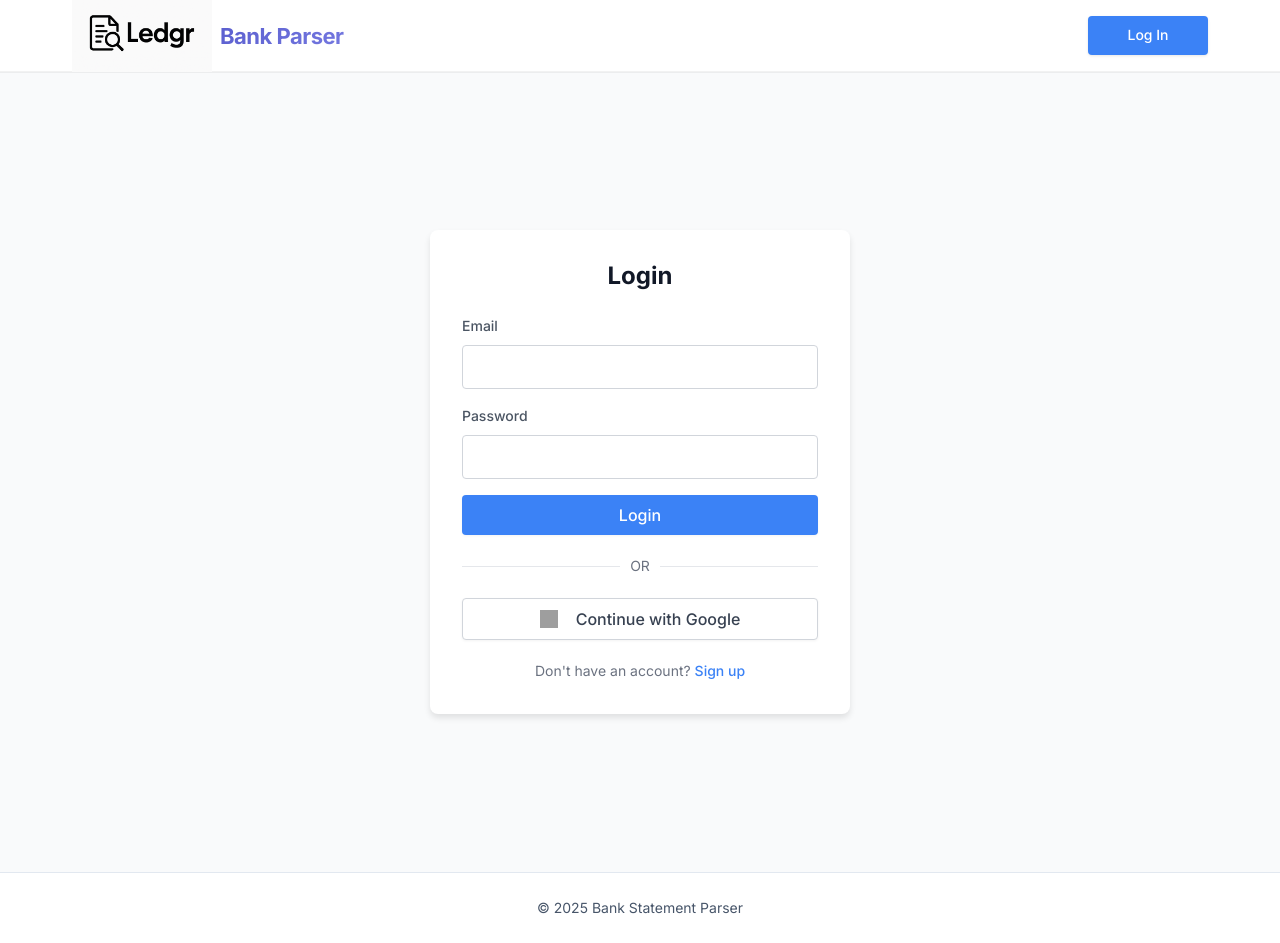
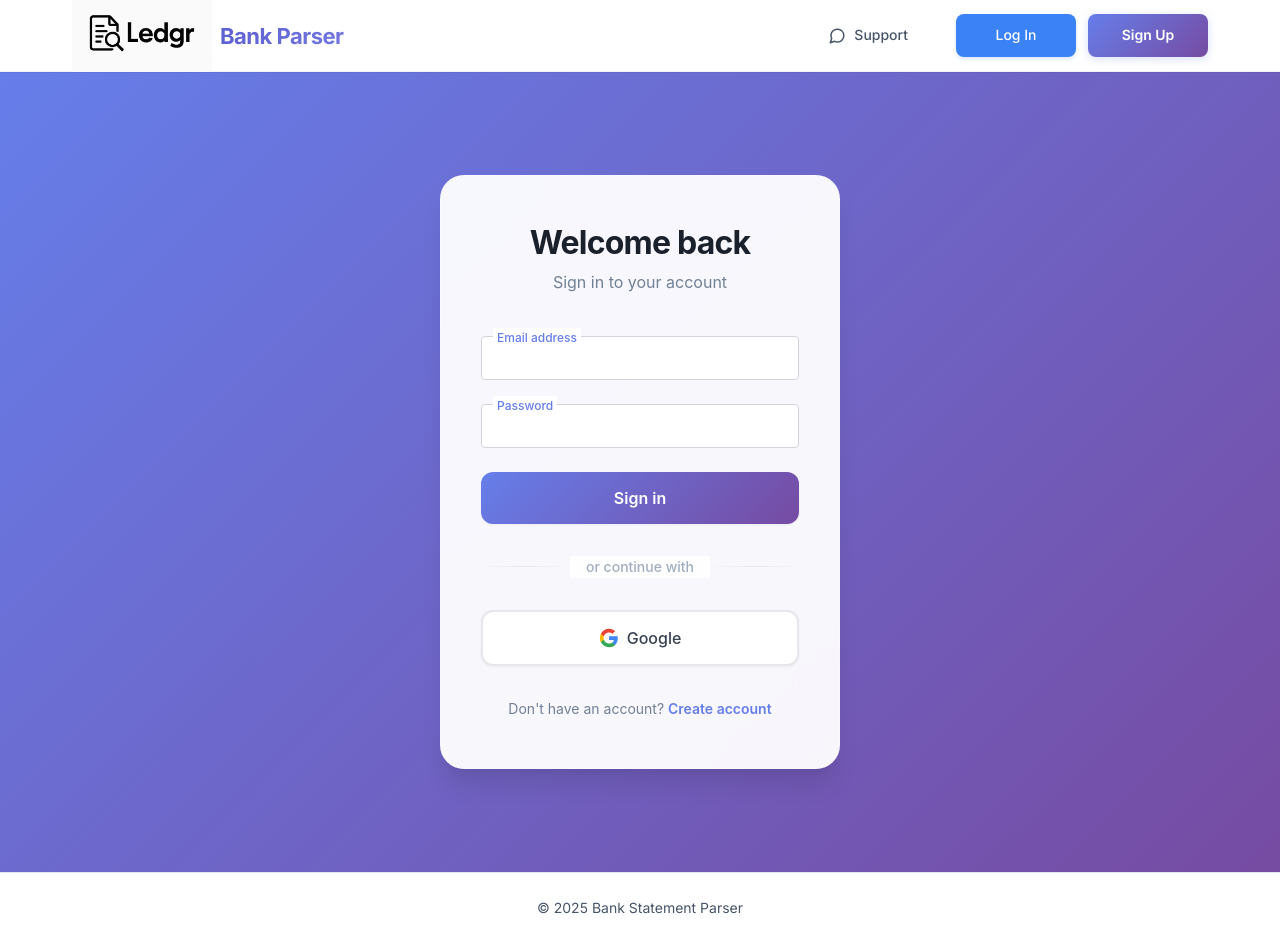
Before and after one commit to umarayub1/parser, a React (Vite) app: page /login in a window 1280 px wide. Built offline with nearby package versions, Linux system fonts and the light colour scheme; no server answers; grey boxes are pictures that could not be loaded.

Commit message:
minor fixes

```diff
--- a/src/App.css
+++ b/src/App.css
@@ -2644,15 +2644,45 @@ table {
 }
 
 .mobile-auth-buttons .auth-button.login {
-  background: var(--gradient-primary);
+  background: #3b82f6;
   color: white;
   border: none;
-  box-shadow: var(--shadow-colored);
+  box-shadow: 0 2px 4px rgba(59, 130, 246, 0.2);
 }
 
 .mobile-auth-buttons .auth-button.login:hover {
+  background-color: #2563eb;
   transform: translateY(-1px);
-  box-shadow: var(--shadow-lg);
+  box-shadow: 0 4px 12px rgba(59, 130, 246, 0.3);
+}
+
+.mobile-auth-buttons .auth-button.signup {
+  background: linear-gradient(135deg, #667eea 0%, #764ba2 100%);
+  color: white;
+  border: none;
+  box-shadow: 0 2px 8px rgba(102, 126, 234, 0.25);
+  position: relative;
+  overflow: hidden;
+}
+
+.mobile-auth-buttons .auth-button.signup::before {
+  content: '';
+  position: absolute;
+  top: 0;
+  left: -100%;
+  width: 100%;
+  height: 100%;
+  background: linear-gradient(90deg, transparent, rgba(255, 255, 255, 0.2), transparent);
+  transition: left 0.5s;
+}
+
+.mobile-auth-buttons .auth-button.signup:hover::before {
+  left: 100%;
+}
+
+.mobile-auth-buttons .auth-button.signup:hover {
+  transform: translateY(-1px);
+  box-shadow: 0 6px 20px rgba(102, 126, 234, 0.4);
 }
 
 @media (max-width: 768px) {
@@ -2689,32 +2719,73 @@ body.menu-open {
   width: 100%;
 }
 
-/* Login button in header - improved version */
+/* Auth buttons in header - improved version */
 .auth-button.login {
   background-color: #3b82f6;
   color: white;
   border: none;
-  border-radius: 4px;
-  padding: 8px 18px;
+  border-radius: 8px;
+  padding: 10px 20px;
   font-weight: 500;
   font-size: 14px;
   text-decoration: none;
   display: inline-flex;
   align-items: center;
   justify-content: center;
-  transition: all 0.2s ease;
-  box-shadow: 0 1px 3px rgba(0, 0, 0, 0.1);
+  transition: all 0.3s ease;
+  box-shadow: 0 2px 4px rgba(59, 130, 246, 0.2);
+  position: relative;
+  overflow: hidden;
 }
 
 .auth-button.login:hover {
   background-color: #2563eb;
-  transform: translateY(-1px);
-  box-shadow: 0 2px 5px rgba(0, 0, 0, 0.15);
+  transform: translateY(-2px);
+  box-shadow: 0 4px 12px rgba(59, 130, 246, 0.3);
+}
+
+.auth-button.signup {
+  background: linear-gradient(135deg, #667eea 0%, #764ba2 100%);
+  color: white;
+  border: none;
+  border-radius: 8px;
+  padding: 10px 20px;
+  font-weight: 600;
+  font-size: 14px;
+  text-decoration: none;
+  display: inline-flex;
+  align-items: center;
+  justify-content: center;
+  transition: all 0.3s ease;
+  box-shadow: 0 2px 8px rgba(102, 126, 234, 0.25);
+  position: relative;
+  overflow: hidden;
+}
+
+.auth-button.signup::before {
+  content: '';
+  position: absolute;
+  top: 0;
+  left: -100%;
+  width: 100%;
+  height: 100%;
+  background: linear-gradient(90deg, transparent, rgba(255, 255, 255, 0.2), transparent);
+  transition: left 0.5s;
+}
+
+.auth-button.signup:hover::before {
+  left: 100%;
+}
+
+.auth-button.signup:hover {
+  transform: translateY(-2px);
+  box-shadow: 0 6px 20px rgba(102, 126, 234, 0.4);
 }
 
 .auth-buttons {
   display: flex;
   align-items: center;
+  gap: 12px;
   height: 100%;
 }
 
--- a/src/components/layout/Header.jsx
+++ b/src/components/layout/Header.jsx
@@ -102,8 +102,9 @@ const Header = ({ mobileNavOpen, setMobileNavOpen }) => {
           </div>
 
           <div className="header-controls">
-            {user && (
             <div className="nav-links">
+              {user ? (
+                <>
                   <Link to="/requests" className={`nav-link ${isActive('/requests') ? 'active' : ''}`}>
                     <svg xmlns="http://www.w3.org/2000/svg" width="20" height="20" viewBox="0 0 24 24" fill="none" stroke="currentColor" strokeWidth="2" strokeLinecap="round" strokeLinejoin="round">
                       <rect x="3" y="4" width="18" height="18" rx="2" ry="2"></rect>
@@ -128,6 +129,10 @@ const Header = ({ mobileNavOpen, setMobileNavOpen }) => {
                     </svg>
                     <span className="nav-text">API</span>
                                     </Link>
+                </>
+              ) : null}
+
+               {/* Support link - always visible */}
               <Link to="/support" className={`nav-link ${isActive('/support') ? 'active' : ''}`}>
                 <svg xmlns="http://www.w3.org/2000/svg" width="20" height="20" viewBox="0 0 24 24" fill="none" stroke="currentColor" strokeWidth="2" strokeLinecap="round" strokeLinejoin="round">
                   <path d="M21 11.5a8.38 8.38 0 0 1-.9 3.8 8.5 8.5 0 0 1-7.6 4.7 8.38 8.38 0 0 1-3.8-.9L3 21l1.9-5.7a8.38 8.38 0 0 1-.9-3.8 8.5 8.5 0 0 1 4.7-7.6 8.38 8.38 0 0 1 3.8-.9h.5a8.48 8.48 0 0 1 8 8v.5z"></path>
@@ -135,7 +140,6 @@ const Header = ({ mobileNavOpen, setMobileNavOpen }) => {
                 <span className="nav-text">Support</span>
               </Link>
             </div>
-            )}
 
             {/* Add hamburger menu for mobile */}
             <div
@@ -224,6 +228,9 @@ const Header = ({ mobileNavOpen, setMobileNavOpen }) => {
                   <Link to="/login" className="auth-button login">
                     Log In
                   </Link>
+                  <Link to="/signup" className="auth-button signup">
+                    Sign Up
+                  </Link>
                 </div>
               )}
             </div>
@@ -251,6 +258,8 @@ const Header = ({ mobileNavOpen, setMobileNavOpen }) => {
         )}
 
         <div className="mobile-nav-links">
+          {user ? (
+            <>
               <Link to="/requests" className={`mobile-nav-link ${isActive('/requests') ? 'active' : ''}`} onClick={toggleMobileNav}>
                 <svg xmlns="http://www.w3.org/2000/svg" width="20" height="20" viewBox="0 0 24 24" fill="none" stroke="currentColor" strokeWidth="2" strokeLinecap="round" strokeLinejoin="round">
                   <rect x="3" y="4" width="18" height="18" rx="2" ry="2"></rect>
@@ -277,7 +286,10 @@ const Header = ({ mobileNavOpen, setMobileNavOpen }) => {
                 </svg>
                 API
               </Link>
+            </>
+          ) : null}
 
+          {/* Support link - always visible */}
           <Link to="/support" className={`mobile-nav-link ${isActive('/support') ? 'active' : ''}`} onClick={toggleMobileNav}>
             <svg xmlns="http://www.w3.org/2000/svg" width="20" height="20" viewBox="0 0 24 24" fill="none" stroke="currentColor" strokeWidth="2" strokeLinecap="round" strokeLinejoin="round">
               <path d="M21 11.5a8.38 8.38 0 0 1-.9 3.8 8.5 8.5 0 0 1-7.6 4.7 8.38 8.38 0 0 1-3.8-.9L3 21l1.9-5.7a8.38 8.38 0 0 1-.9-3.8 8.5 8.5 0 0 1 4.7-7.6 8.38 8.38 0 0 1 3.8-.9h.5a8.48 8.48 0 0 1 8 8v.5z"></path>
@@ -313,6 +325,13 @@ const Header = ({ mobileNavOpen, setMobileNavOpen }) => {
             >
               Log In
             </Link>
+            <Link
+              to="/signup"
+              className="auth-button signup"
+              onClick={toggleMobileNav}
+            >
+              Sign Up
+            </Link>
           </div>
         )}
       </div>
--- a/src/pages/LandingPage.jsx
+++ b/src/pages/LandingPage.jsx
@@ -9,7 +9,7 @@ const LandingPage = () => {
       <section className="hero-section">
         <div className="hero-content">
           <h1 className="hero-title">
-            Transform Your <span className="highlight">Bank Statements</span> into <span className="highlight-secondary">Actionable Insights</span>
+            Transform Your <span className="highlight">Bank Statements</span> into <span className="highlight-secondary">Smart Business Decisions</span>
           </h1>
           <p className="hero-subtitle">
             Effortlessly extract, categorize, and analyze your financial data with our AI-powered statement parser
--- a/src/pages/LoginPage.jsx
+++ b/src/pages/LoginPage.jsx
@@ -8,6 +8,8 @@ const LoginPage = () => {
   const [email, setEmail] = useState('');
   const [password, setPassword] = useState('');
   const [error, setError] = useState(null);
+  const [isEmailFocused, setIsEmailFocused] = useState(false);
+  const [isPasswordFocused, setIsPasswordFocused] = useState(false);
 
   const dispatch = useDispatch();
   const navigate = useNavigate();
@@ -70,34 +72,53 @@ const LoginPage = () => {
   return (
     <div className="auth-container">
       <div className="auth-card">
-        <h1>Login</h1>
+        <div className="auth-header">
+          <h1>Welcome back</h1>
+          <p>Sign in to your account</p>
+        </div>
 
-        {error && <div className="auth-error">{error}</div>}
-        {authError && <div className="auth-error">{authError}</div>}
+        {(error || authError) && (
+          <div className="auth-error">
+            <svg className="error-icon" fill="currentColor" viewBox="0 0 20 20">
+              <path fillRule="evenodd" d="M10 18a8 8 0 100-16 8 8 0 000 16zM8.707 7.293a1 1 0 00-1.414 1.414L8.586 10l-1.293 1.293a1 1 0 101.414 1.414L10 11.414l1.293 1.293a1 1 0 001.414-1.414L11.414 10l1.293-1.293a1 1 0 00-1.414-1.414L10 8.586 8.707 7.293z" clipRule="evenodd" />
+            </svg>
+            {error || authError}
+          </div>
+        )}
 
         <form onSubmit={handleLogin} className="auth-form">
           <div className="form-group">
-            <label htmlFor="email">Email</label>
+            <div className={`input-wrapper ${isEmailFocused || email ? 'focused' : ''}`}>
               <input
                 id="email"
                 type="email"
                 value={email}
                 onChange={(e) => setEmail(e.target.value)}
+                onFocus={() => setIsEmailFocused(true)}
+                onBlur={() => setIsEmailFocused(false)}
                 required
                 disabled={authLoading === 'pending'}
+                className="modern-input"
               />
+              <label htmlFor="email" className="floating-label">Email address</label>
+            </div>
           </div>
 
           <div className="form-group">
-            <label htmlFor="password">Password</label>
+            <div className={`input-wrapper ${isPasswordFocused || password ? 'focused' : ''}`}>
               <input
                 id="password"
                 type="password"
                 value={password}
                 onChange={(e) => setPassword(e.target.value)}
+                onFocus={() => setIsPasswordFocused(true)}
+                onBlur={() => setIsPasswordFocused(false)}
                 required
                 disabled={authLoading === 'pending'}
+                className="modern-input"
               />
+              <label htmlFor="password" className="floating-label">Password</label>
+            </div>
           </div>
 
           <button
@@ -105,12 +126,19 @@ const LoginPage = () => {
             className="auth-button primary"
             disabled={authLoading === 'pending'}
           >
-            {authLoading === 'pending' ? 'Logging in...' : 'Login'}
+            {authLoading === 'pending' ? (
+              <>
+                <div className="spinner"></div>
+                Signing in...
+              </>
+            ) : (
+              'Sign in'
+            )}
           </button>
         </form>
 
         <div className="auth-divider">
-          <span>OR</span>
+          <span>or continue with</span>
         </div>
 
         <div className="oauth-buttons">
@@ -119,17 +147,18 @@ const LoginPage = () => {
             className="auth-button google"
             disabled={authLoading === 'pending'}
           >
-            <img
-              src="https://www.gstatic.com/firebasejs/ui/2.0.0/images/auth/google.svg"
-              alt="Google"
-              className="google-logo"
-            />
-            Continue with Google
+            <svg className="google-icon" viewBox="0 0 24 24">
+              <path fill="#4285F4" d="M22.56 12.25c0-.78-.07-1.53-.2-2.25H12v4.26h5.92c-.26 1.37-1.04 2.53-2.21 3.31v2.77h3.57c2.08-1.92 3.28-4.74 3.28-8.09z"/>
+              <path fill="#34A853" d="M12 23c2.97 0 5.46-.98 7.28-2.66l-3.57-2.77c-.98.66-2.23 1.06-3.71 1.06-2.86 0-5.29-1.93-6.16-4.53H2.18v2.84C3.99 20.53 7.7 23 12 23z"/>
+              <path fill="#FBBC05" d="M5.84 14.09c-.22-.66-.35-1.36-.35-2.09s.13-1.43.35-2.09V7.07H2.18C1.43 8.55 1 10.22 1 12s.43 3.45 1.18 4.93l2.85-2.22.81-.62z"/>
+              <path fill="#EA4335" d="M12 5.38c1.62 0 3.06.56 4.21 1.64l3.15-3.15C17.45 2.09 14.97 1 12 1 7.7 1 3.99 3.47 2.18 7.07l3.66 2.84c.87-2.6 3.3-4.53 6.16-4.53z"/>
+            </svg>
+            Google
           </button>
         </div>
 
         <p className="auth-link">
-          Don't have an account? <Link to="/signup">Sign up</Link>
+          Don't have an account? <Link to="/signup">Create account</Link>
         </p>
       </div>
     </div>
--- a/src/styles/auth.css
+++ b/src/styles/auth.css
@@ -1,123 +1,217 @@
+/* Modern Auth Styles */
 .auth-container {
   display: flex;
   justify-content: center;
   align-items: center;
   min-height: 100vh;
-  padding: 20px;
-  background-color: #f9fafb;
+  padding: 24px;
+  background: linear-gradient(135deg, #667eea 0%, #764ba2 100%);
+  font-family: -apple-system, BlinkMacSystemFont, 'Segoe UI', Roboto, Oxygen, Ubuntu, Cantarell, sans-serif;
 }
 
 .auth-card {
   width: 100%;
-  max-width: 420px;
-  padding: 32px;
-  background-color: white;
-  border-radius: 8px;
-  box-shadow: 0 4px 6px rgba(0, 0, 0, 0.1);
+  max-width: 400px;
+  padding: 48px 40px;
+  background: rgba(255, 255, 255, 0.95);
+  backdrop-filter: blur(20px);
+  border-radius: 24px;
+  box-shadow:
+    0 20px 25px -5px rgba(0, 0, 0, 0.1),
+    0 10px 10px -5px rgba(0, 0, 0, 0.04);
+  border: 1px solid rgba(255, 255, 255, 0.2);
+  transition: all 0.3s ease;
 }
 
-.auth-card h1 {
-  margin-bottom: 24px;
+.auth-card:hover {
+  transform: translateY(-2px);
+  box-shadow:
+    0 25px 50px -12px rgba(0, 0, 0, 0.15),
+    0 20px 25px -5px rgba(0, 0, 0, 0.1);
+}
+
+.auth-header {
   text-align: center;
-  font-size: 24px;
-  color: #111827;
+  margin-bottom: 40px;
+}
+
+.auth-header h1 {
+  margin: 0 0 8px 0;
+  font-size: 32px;
+  font-weight: 700;
+  color: #1a202c;
+  letter-spacing: -0.025em;
+}
+
+.auth-header p {
+  margin: 0;
+  font-size: 16px;
+  color: #718096;
+  font-weight: 400;
 }
 
 .auth-form {
-  margin-bottom: 16px;
+  margin-bottom: 32px;
 }
 
 .form-group {
-  margin-bottom: 16px;
+  margin-bottom: 24px;
 }
 
-.form-group label {
-  display: block;
-  margin-bottom: 6px;
-  font-size: 14px;
-  color: #374151;
+.input-wrapper {
+  position: relative;
+  width: 100%;
 }
 
-.form-group input {
+.modern-input {
   width: 100%;
-  padding: 10px 12px;
-  border: 1px solid #d1d5db;
-  border-radius: 4px;
+  padding: 16px 16px 16px 16px;
+  border: 2px solid #e2e8f0;
+  border-radius: 12px;
   font-size: 16px;
-  transition: border-color 0.2s;
+  background: #ffffff;
+  transition: all 0.3s ease;
+  box-sizing: border-box;
+  outline: none;
 }
 
-.form-group input:focus {
-  outline: none;
-  border-color: #3b82f6;
-  box-shadow: 0 0 0 3px rgba(59, 130, 246, 0.2);
+.modern-input:focus {
+  border-color: #667eea;
+  box-shadow: 0 0 0 3px rgba(102, 126, 234, 0.1);
+  background: #ffffff;
+}
+
+.modern-input:disabled {
+  background-color: #f7fafc;
+  color: #a0aec0;
+  cursor: not-allowed;
+}
+
+.floating-label {
+  position: absolute;
+  left: 16px;
+  top: 16px;
+  font-size: 16px;
+  color: #a0aec0;
+  pointer-events: none;
+  transition: all 0.3s ease;
+  background: transparent;
+  padding: 0 4px;
+  font-weight: 400;
+}
+
+.input-wrapper.focused .floating-label,
+.input-wrapper .modern-input:not(:placeholder-shown) + .floating-label {
+  top: -8px;
+  left: 12px;
+  font-size: 12px;
+  color: #667eea;
+  background: #ffffff;
+  font-weight: 500;
 }
 
 .auth-button {
   width: 100%;
-  padding: 10px;
+  padding: 16px;
   border: none;
-  border-radius: 4px;
+  border-radius: 12px;
   font-size: 16px;
-  font-weight: 500;
+  font-weight: 600;
   cursor: pointer;
-  transition: background-color 0.2s;
+  transition: all 0.3s ease;
+  display: flex;
+  align-items: center;
+  justify-content: center;
+  gap: 8px;
+  position: relative;
+  overflow: hidden;
+}
+
+.auth-button::before {
+  content: '';
+  position: absolute;
+  top: 0;
+  left: -100%;
+  width: 100%;
+  height: 100%;
+  background: linear-gradient(90deg, transparent, rgba(255, 255, 255, 0.2), transparent);
+  transition: left 0.5s;
+}
+
+.auth-button:hover::before {
+  left: 100%;
 }
 
 .auth-button.primary {
-  background-color: #3b82f6;
+  background: linear-gradient(135deg, #667eea 0%, #764ba2 100%);
   color: white;
+  margin-bottom: 24px;
 }
 
 .auth-button.primary:hover {
-  background-color: #2563eb;
+  transform: translateY(-1px);
+  box-shadow: 0 10px 25px rgba(102, 126, 234, 0.3);
+}
+
+.auth-button.primary:active {
+  transform: translateY(0);
 }
 
 .auth-button.primary:disabled {
-  background-color: #93c5fd;
+  background: #cbd5e0;
   cursor: not-allowed;
+  transform: none;
+  box-shadow: none;
 }
 
-.google-logo {
-  width: 18px;
-  height: 18px;
-  margin-right: 10px;
+.spinner {
+  width: 16px;
+  height: 16px;
+  border: 2px solid rgba(255, 255, 255, 0.3);
+  border-top: 2px solid white;
+  border-radius: 50%;
+  animation: spin 1s linear infinite;
+}
+
+@keyframes spin {
+  0% { transform: rotate(0deg); }
+  100% { transform: rotate(360deg); }
 }
 
 .auth-button.google {
-  background-color: white;
+  background: #ffffff;
   color: #374151;
-  border: 1px solid #d1d5db;
-  margin-bottom: 12px;
-  display: flex;
-  align-items: center;
-  justify-content: center;
+  border: 2px solid #e5e7eb;
+  margin-bottom: 24px;
+  font-weight: 500;
 }
 
 .auth-button.google:hover {
-  background-color: #f3f4f6;
+  background: #f9fafb;
+  border-color: #d1d5db;
+  transform: translateY(-1px);
+  box-shadow: 0 4px 12px rgba(0, 0, 0, 0.1);
 }
 
-.auth-button.github {
-  background-color: #24292e;
-  color: white;
-}
-
-.auth-button.github:hover {
-  background-color: #1b1f23;
+.google-icon {
+  width: 20px;
+  height: 20px;
 }
 
 .auth-button:disabled {
-  opacity: 0.7;
+  opacity: 0.6;
   cursor: not-allowed;
+  transform: none !important;
+  box-shadow: none !important;
 }
 
 .auth-divider {
   display: flex;
   align-items: center;
-  margin: 20px 0;
-  color: #6b7280;
+  margin: 32px 0;
+  color: #a0aec0;
   font-size: 14px;
+  font-weight: 500;
 }
 
 .auth-divider::before,
@@ -125,53 +219,102 @@
   content: "";
   flex: 1;
   height: 1px;
-  background-color: #e5e7eb;
+  background: linear-gradient(to right, transparent, #e2e8f0, transparent);
 }
 
 .auth-divider span {
-  padding: 0 10px;
+  padding: 0 16px;
+  background: rgba(255, 255, 255, 0.95);
 }
 
 .oauth-buttons {
-  margin-bottom: 20px;
+  margin-bottom: 32px;
 }
 
 .auth-link {
-  margin-top: 16px;
   text-align: center;
   font-size: 14px;
-  color: #6b7280;
+  color: #718096;
+  margin: 0;
+  font-weight: 400;
 }
 
 .auth-link a {
-  color: #3b82f6;
+  color: #667eea;
   text-decoration: none;
+  font-weight: 600;
+  transition: color 0.2s ease;
 }
 
 .auth-link a:hover {
+  color: #5a67d8;
   text-decoration: underline;
 }
 
 .auth-error {
-  margin-bottom: 16px;
-  padding: 12px;
-  background-color: #fee2e2;
-  color: #b91c1c;
-  border-radius: 4px;
+  margin-bottom: 24px;
+  padding: 16px;
+  background: linear-gradient(135deg, #fed7d7 0%, #feb2b2 100%);
+  color: #c53030;
+  border-radius: 12px;
   font-size: 14px;
+  font-weight: 500;
+  display: flex;
+  align-items: center;
+  gap: 8px;
+  border: 1px solid #fca5a5;
+}
+
+.error-icon {
+  width: 16px;
+  height: 16px;
+  flex-shrink: 0;
 }
 
 .auth-message {
-  margin-bottom: 16px;
-  padding: 12px;
-  background-color: #dcfce7;
-  color: #166534;
-  border-radius: 4px;
+  margin-bottom: 24px;
+  padding: 16px;
+  background: linear-gradient(135deg, #c6f6d5 0%, #9ae6b4 100%);
+  color: #2d7d32;
+  border-radius: 12px;
   font-size: 14px;
+  font-weight: 500;
+  border: 1px solid #68d391;
 }
 
-@media (max-width: 640px) {
+/* Responsive Design */
+@media (max-width: 480px) {
+  .auth-container {
+    padding: 16px;
+  }
+
   .auth-card {
-    padding: 24px;
+    padding: 32px 24px;
+    border-radius: 20px;
+  }
+
+  .auth-header h1 {
+    font-size: 28px;
+  }
+
+  .modern-input {
+    padding: 14px;
+    font-size: 16px; /* Prevent zoom on iOS */
+  }
+
+  .floating-label {
+    top: 14px;
+    left: 14px;
+  }
+
+  .input-wrapper.focused .floating-label,
+  .input-wrapper .modern-input:not(:placeholder-shown) + .floating-label {
+    left: 10px;
   }
 }
+
+@media (max-width: 360px) {
+  .auth-card {
+    padding: 24px 20px;
+  }
+}
```
Also changed, not shown: src/pages/SupportPage.jsx (+5 -12 lines). Lines whose indentation alone changed are shown as unchanged.
